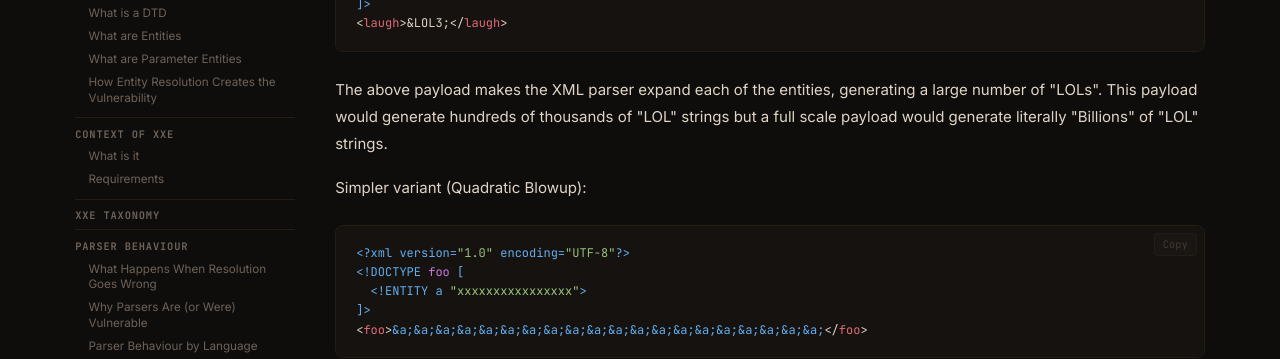
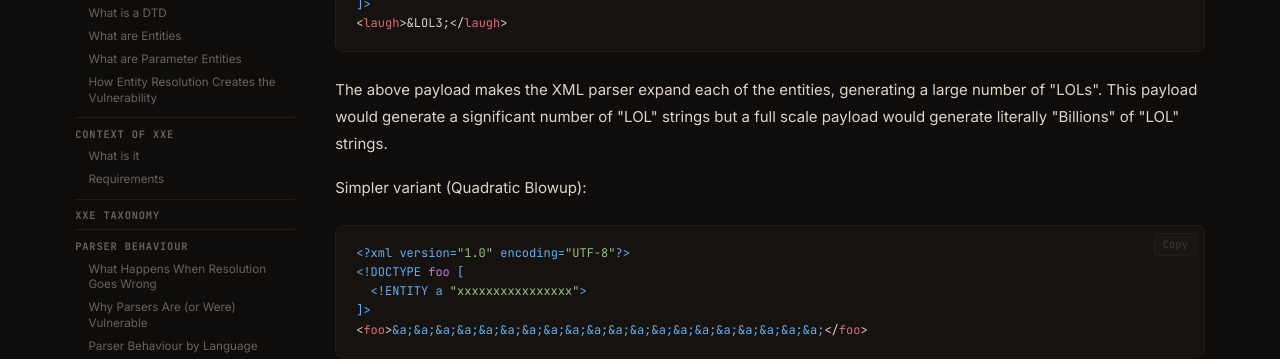
Before and after one commit to HansMolemanPNG/hansmolemanpng.github.io, an MkDocs documentation site: the page built from docs/kb/injection-attacks/xxe.md, in a window 1280 px wide and 900 px high, scrolled down 24569 px. Shown: the part 180-539 px from the top of the window. Built offline with MkDocs 1.6.1, drawn with Linux system fonts in a browser that asks for light colours; nearby versions of some CDN libraries; comment, search, counter and statistics services are not loaded.

Commit message:
Update xxe.md

````diff
--- a/docs/kb/injection-attacks/xxe.md
+++ b/docs/kb/injection-attacks/xxe.md
@@ -869,7 +869,7 @@ XML has a feature that allows expanding entities in a recursive way by referenci
 <laugh>&LOL3;</laugh>
 ```
 
-The above payload makes the XML parser expand each of the entities, generating a large number of "LOLs". This payload would generate hundreds of thousands of "LOL" strings but a full scale payload would generate literally "Billions" of "LOL" strings.
+The above payload makes the XML parser expand each of the entities, generating a large number of "LOLs". This payload would generate a significant number of "LOL" strings but a full scale payload would generate literally "Billions" of "LOL" strings.
 
 Simpler variant (Quadratic Blowup):
 
````
